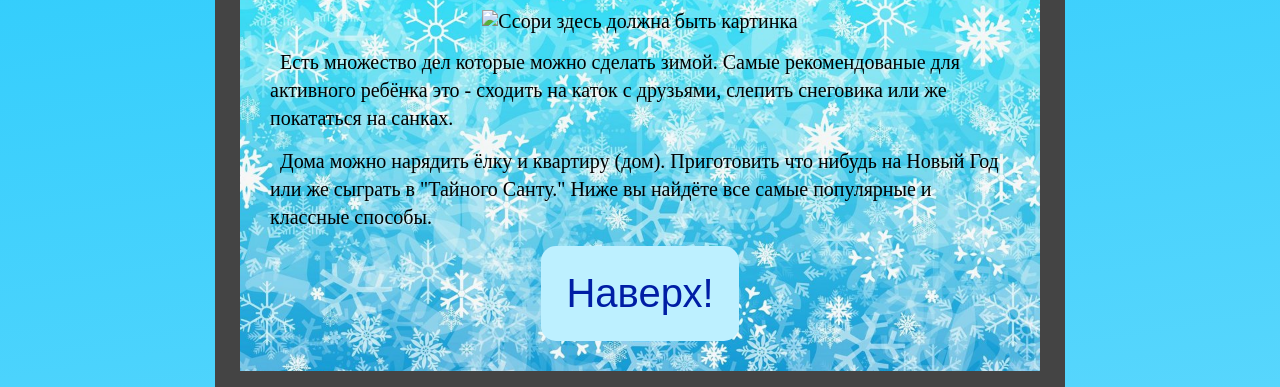
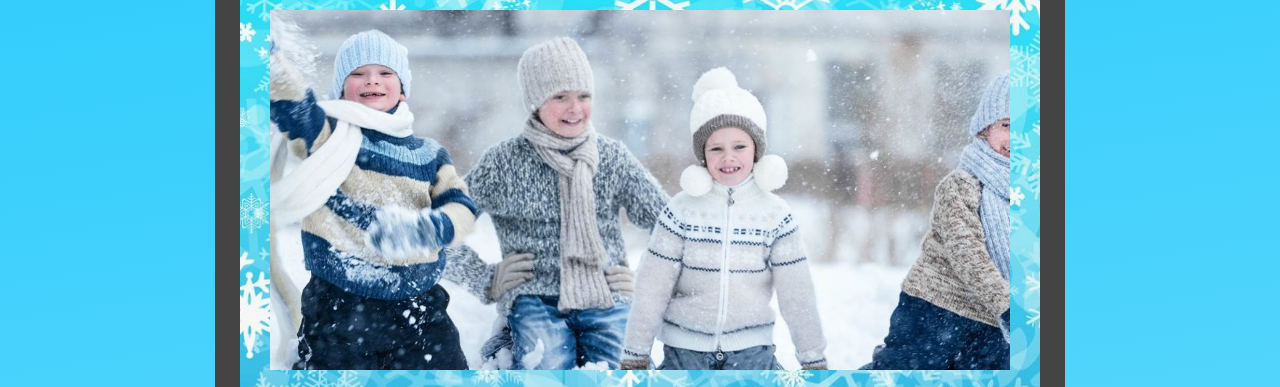
Before and after one commit to DPO3/my-site, a plain HTML site: page index.html in a window 1280 px wide. Shown: the part 200-587 px from the top of the page. Drawn offline with Linux system fonts and the light colour scheme; files whose address does not match are found by name; a web font is replaced by a local one.

Commit message:
Update index.html

```diff
--- a/index.html
+++ b/index.html
@@ -24,7 +24,7 @@
     <div class="wrapper">
         <div class="art1">
             <h1 id="art1">Что делать с друзьями зимой?</h1>
-            <img src="img/dsyd.jpg" alt="Ссори здесь должна быть картинка">
+            <img src="dsyd.jpg" alt="Ссори здесь должна быть картинка">
 
             <p>Есть множество дел которые можно сделать зимой. Самые рекомендованые для активного ребёнка это - сходить на каток с друзьями, слепить снеговика или же покататься на санках. </p>
             <p>Дома можно нарядить ёлку и квартиру (дом). Приготовить что нибудь на Новый Год или же сыграть в "Тайного Санту."
```
